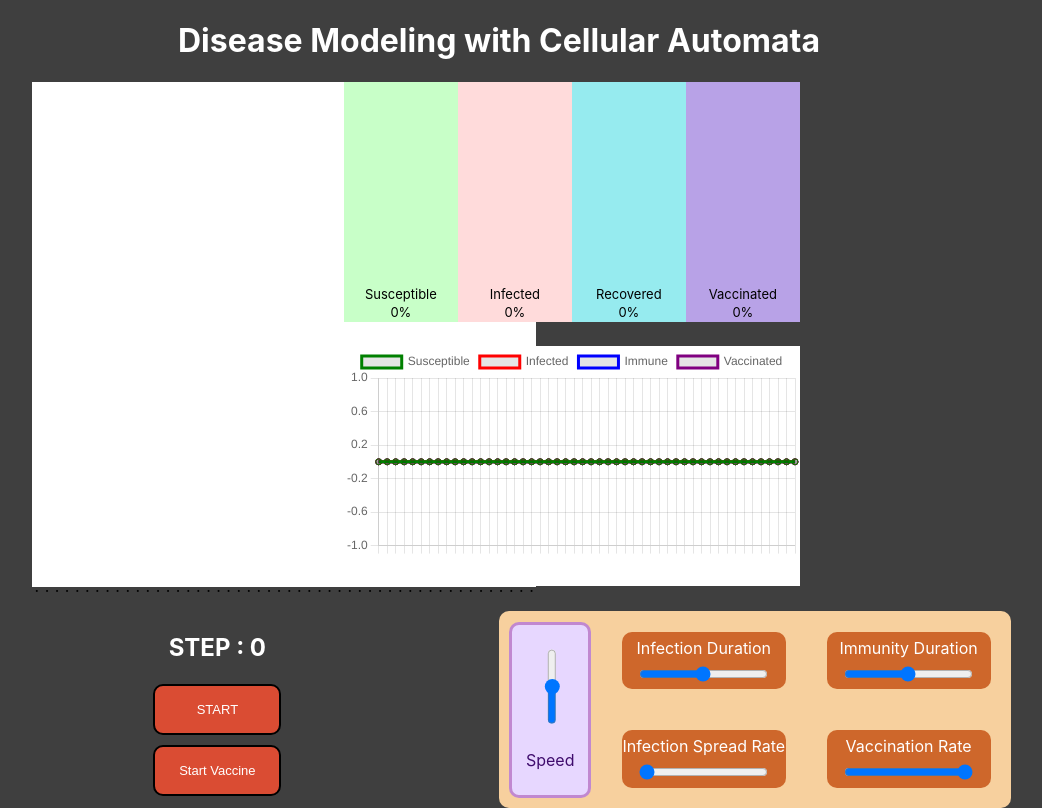
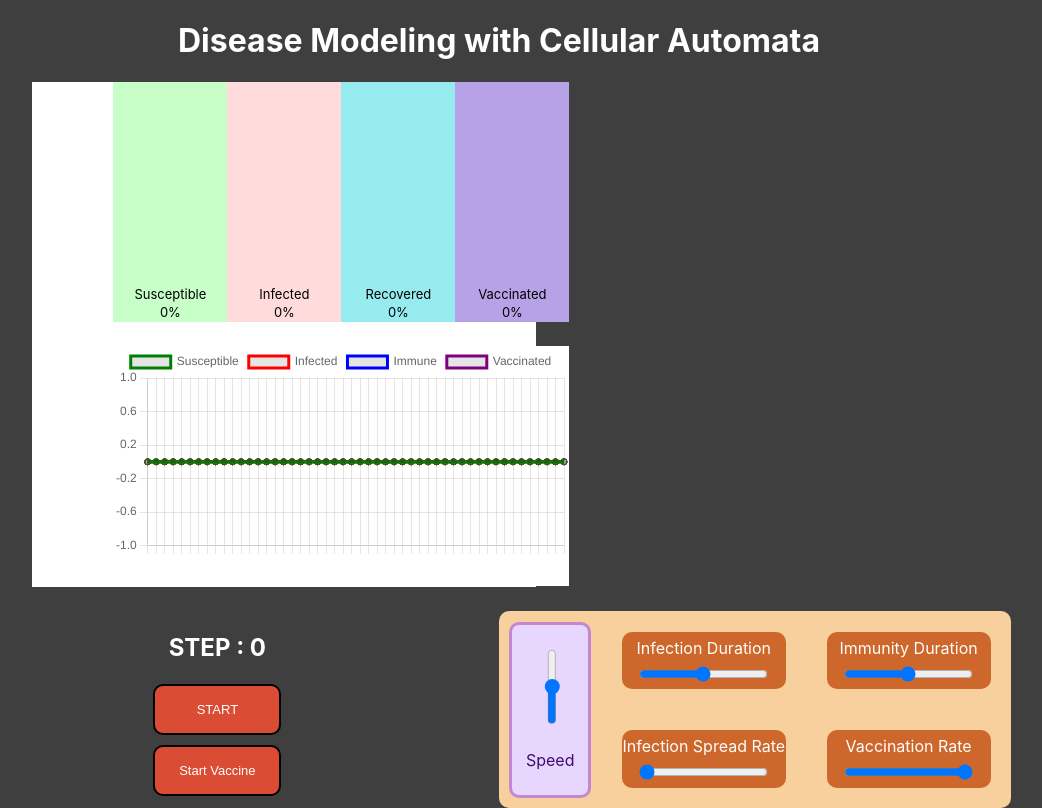
Before and after one commit to anmolpec/disease-modelling, a React (Create React App) app: page / in a window 1280 px wide. Shown: the whole page, without its empty margins (141-1183 px from the left). Built offline with nearby package versions, Linux system fonts and the light colour scheme.

Commit message:
Update GridElement.js

```diff
--- a/src/components/GridElement.js
+++ b/src/components/GridElement.js
@@ -29,7 +29,7 @@ const GridElement = (props) => {
             }}
             onClick={elementClickHandler}
             onMouseOver={elementClickHandler}
-        >.</div>
+        ></div>
     );
 };
 
```
